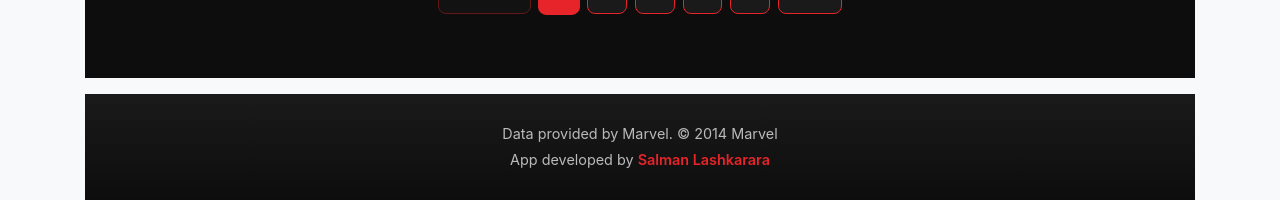
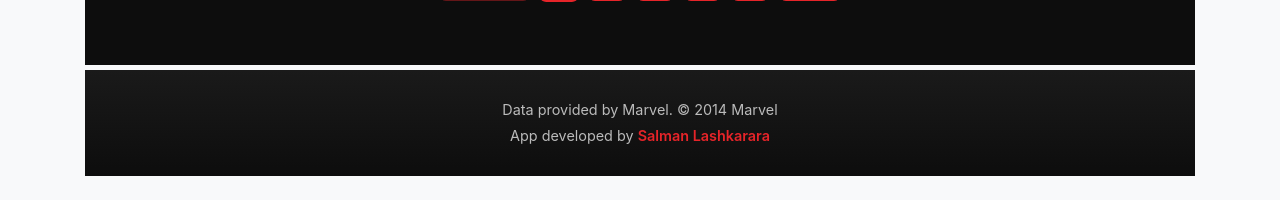
Before and after one commit to salman-/react-marvel, a React (Create React App) app in the folder react-marvel/: page / in a window 1280 px wide. Shown: the part 934-1134 px from the top of the page. After the commit the page ends 1110 px from the top, so only its background shows below. Built offline with nearby package versions, Linux system fonts and the light colour scheme.

Commit message:
Reduce the gap between header and footer and the main body

```diff
--- a/react-marvel/src/components/footer/Footer.css
+++ b/react-marvel/src/components/footer/Footer.css
@@ -4,7 +4,7 @@
   text-align: center;
   padding: 1.5rem 1rem;
   font-size: 0.9rem;
-  margin-top: 1rem;
+  margin-top: 0.3rem;
 }
 
 .footer-text {
--- a/react-marvel/src/components/header/Header.css
+++ b/react-marvel/src/components/header/Header.css
@@ -5,7 +5,7 @@
   text-align: center;
   padding: 1.5rem 1rem;
   font-size: 0.9rem;
-  margin-bottom: 1rem;
+  margin-bottom: 0.2rem;
 }
 
 /* Navigation container */
```
